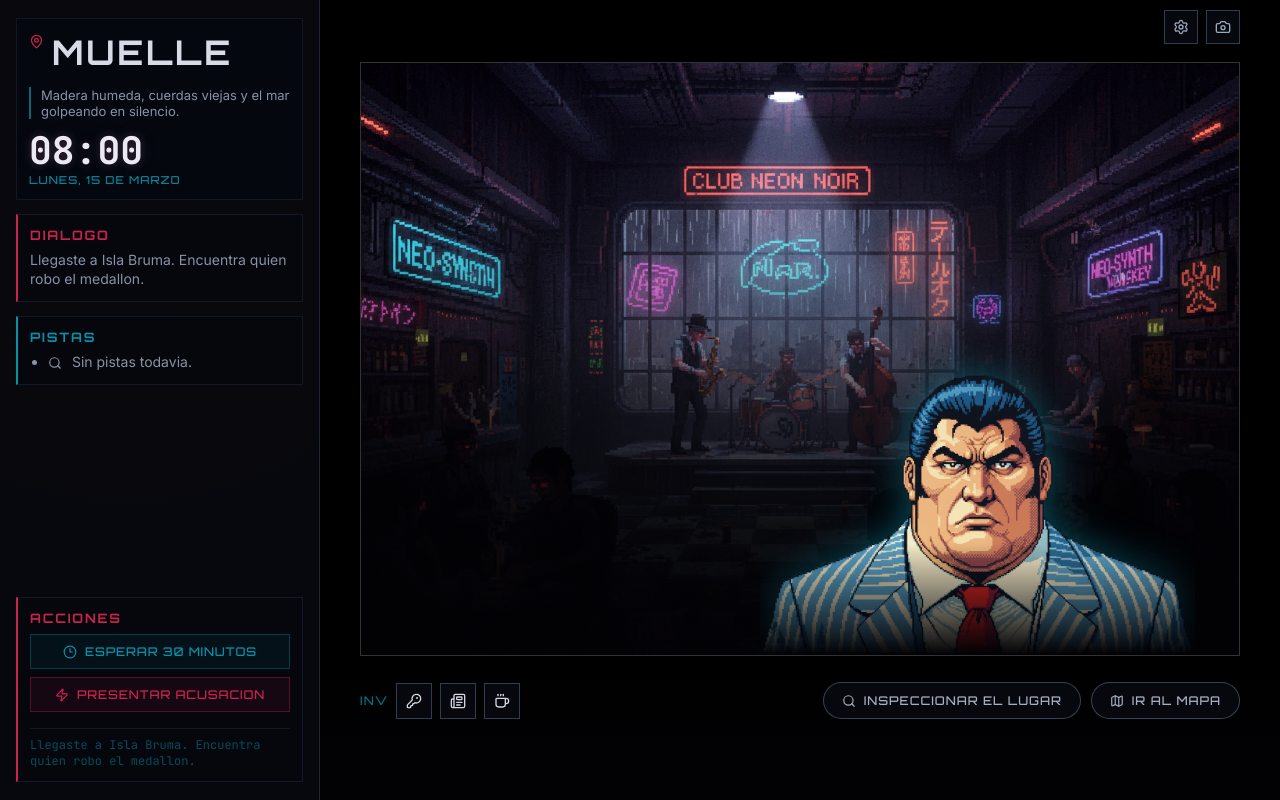
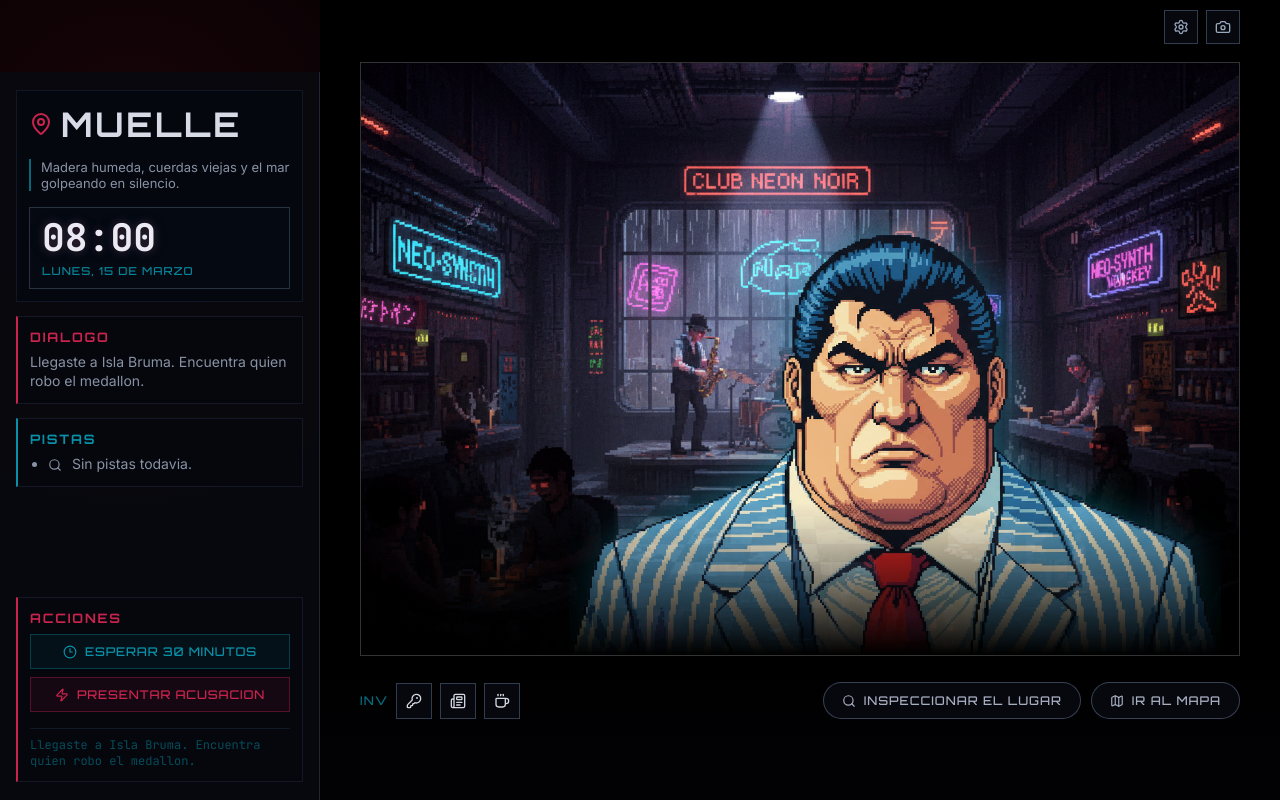
Before and after one commit to javasjavasjavas/game, a React (Vite) app: page / in a window 1280 px wide. Built offline with nearby package versions, Linux system fonts and the light colour scheme.

Commit message:
feat: refine stage/sidebar UX and improve conversation flow with inline responses

```diff
--- a/src/App.tsx
+++ b/src/App.tsx
@@ -127,6 +127,7 @@ export default function App() {
             open={conversationOpen}
             npc={game.conversation?.npc ?? null}
             dialogue={game.conversation?.dialogue ?? null}
+            text={game.conversationText}
             selectingNpc={selectingNpc}
             npcsHere={game.npcsHere}
             onSelectNpc={game.talkToNpc}
--- a/src/components/CursorOverlay.tsx
+++ b/src/components/CursorOverlay.tsx
@@ -23,8 +23,17 @@ export function CursorOverlay({ mode, icon, x, y }: Props) {
       className="cursor-overlay"
       style={{ left: x, top: y }}
     >
-      <span className="cursor-icon">{icon}</span>
-      <span className="cursor-tag">{label}</span>
+      {mode === "talk" ? (
+        <span className="cursor-tag cursor-tag-talk">
+          <span className="cursor-tag-icon">{icon}</span>
+          <span>{label}</span>
+        </span>
+      ) : (
+        <>
+          <span className="cursor-icon">{icon}</span>
+          <span className="cursor-tag">{label}</span>
+        </>
+      )}
     </motion.div>
   );
 }
--- a/src/components/Sidebar.tsx
+++ b/src/components/Sidebar.tsx
@@ -33,12 +33,14 @@ export function Sidebar({
     <aside className={`sidebar ${mobileOpen ? "open" : ""}`}>
       <div className="sidebar-meta">
         <div className="sidebar-room-row">
-          <MapPin size={15} className="sidebar-meta-icon" />
+          <MapPin size={24} className="sidebar-meta-icon" />
           <h1>{roomName.toUpperCase()}</h1>
         </div>
         <p className="sidebar-room-description">{roomDescription}</p>
-        <div className="sidebar-clock">{clock}</div>
-        <div className="sidebar-date">{dateLabel}</div>
+        <div className="sidebar-clock-frame">
+          <div className="sidebar-clock">{clock}</div>
+          <div className="sidebar-date">{dateLabel}</div>
+        </div>
       </div>
 
       <section className="panel">
--- a/src/components/panels/ConversationPanel.tsx
+++ b/src/components/panels/ConversationPanel.tsx
@@ -5,6 +5,7 @@ interface Props {
   open: boolean;
   npc: Npc | null;
   dialogue: DialogueEntry | null;
+  text: string;
   selectingNpc: boolean;
   npcsHere: Npc[];
   onSelectNpc: (npcId: string) => void;
@@ -16,6 +17,7 @@ export function ConversationPanel({
   open,
   npc,
   dialogue,
+  text,
   selectingNpc,
   npcsHere,
   onSelectNpc,
@@ -37,9 +39,7 @@ export function ConversationPanel({
               <h3 className="conversation-speaker">
                 {selectingNpc ? "QUIEN" : npc?.name.split(" ")[0].toUpperCase() || "NADIE"}
               </h3>
-              <p className="conversation-quote">
-                {selectingNpc ? "Con quien quieres hablar?" : dialogue?.intro || "No parece querer hablar."}
-              </p>
+              <p className="conversation-quote">{selectingNpc ? "Con quien quieres hablar?" : text}</p>
             </div>
             <div className="conversation-divider" />
             <div className="detail-choices">
--- a/src/game/data.ts
+++ b/src/game/data.ts
@@ -92,6 +92,11 @@ export const DIALOGUE: Record<string, DialogueEntry> = {
         text: "Donde estuviste todo el dia?",
         onPick: () => "De manana en la playa, luego en el lobby. Despues fui al muelle a tomar aire.",
       },
+      {
+        id: "ana-about-place",
+        text: "Cuentame sobre este lugar.",
+        onPick: () => "Todos esconden algo en esta isla. El silencio siempre cuesta caro.",
+      },
     ],
   },
   bruno: {
@@ -110,6 +115,11 @@ export const DIALOGUE: Record<string, DialogueEntry> = {
         id: "bruno-alibi",
         text: "Donde estabas a las 14:00?",
         onPick: () => "En la playa, seguro. Nadie puede probar lo contrario.",
+      },
+      {
+        id: "bruno-who",
+        text: "Quien eres tu?",
+        onPick: () => "Soy el encargado de mantenimiento. No soy tu sospechoso, detective.",
       },
     ],
   },
@@ -130,6 +140,11 @@ export const DIALOGUE: Record<string, DialogueEntry> = {
         text: "Como estaba Bruno hoy?",
         onPick: () => "Tenso desde el almuerzo. Evitaba mirarme.",
       },
+      {
+        id: "carlos-place",
+        text: "Cuentame sobre este lugar.",
+        onPick: () => "El lobby parece tranquilo, pero de noche todos cambian de cara.",
+      },
     ],
   },
 };
--- a/src/hooks/useGame.ts
+++ b/src/hooks/useGame.ts
@@ -8,6 +8,7 @@ export type CursorMode = "none" | "talk" | "use";
 export function useGame() {
   const [game, setGame] = useState(() => new GameState());
   const [currentTalkNpcId, setCurrentTalkNpcId] = useState<string | null>(null);
+  const [conversationText, setConversationText] = useState("");
   const [inspectOpen, setInspectOpen] = useState(false);
   const [mapOpen, setMapOpen] = useState(false);
   const [selectedInventoryId, setSelectedInventoryId] = useState<string | null>(null);
@@ -60,6 +61,8 @@ export function useGame() {
   const talkToNpc = (npcId: string) => {
     setInspectOpen(false);
     setCurrentTalkNpcId(npcId);
+    const dialogue = game.getDialogue(npcId);
+    setConversationText(dialogue?.intro || "No parece querer hablar.");
   };
 
   const openTalkSelector = () => {
@@ -75,14 +78,20 @@ export function useGame() {
     }
     setInspectOpen(false);
     setCurrentTalkNpcId("selector");
+    setConversationText("Con quien quieres hablar?");
   };
 
-  const closeConversation = () => setCurrentTalkNpcId(null);
+  const closeConversation = () => {
+    setCurrentTalkNpcId(null);
+    setConversationText("");
+  };
 
   const pickDialogueOption = (npcId: string, optionId: string) => {
+    let response = "";
     mutate((draft) => {
-      draft.pickDialogue(npcId, optionId);
+      response = draft.pickDialogue(npcId, optionId);
     });
+    setConversationText(response);
   };
 
   const solve = (npcId: string) => {
@@ -114,6 +123,7 @@ export function useGame() {
     selectedItem,
     cursorMode,
     currentTalkNpcId,
+    conversationText,
     inspectOpen,
     mapOpen,
     selectedInventoryId,
--- a/src/styles/app.css
+++ b/src/styles/app.css
@@ -10,6 +10,7 @@
   --line: rgba(61, 73, 94, 0.45);
   --panel: rgba(8, 9, 15, 0.92);
   --lane-side: 40px;
+  --stage-top-offset: 72px;
 }
 
 * {
@@ -61,7 +62,8 @@ button {
 .sidebar {
   width: 320px;
   min-width: 320px;
-  height: 100%;
+  height: calc(100% - var(--stage-top-offset));
+  margin-top: var(--stage-top-offset);
   background: var(--panel);
   border-right: 1px solid var(--line);
   padding: 18px 16px;
@@ -80,13 +82,13 @@ button {
 
 .sidebar-room-row {
   display: flex;
-  align-items: flex-start;
+  align-items: center;
   gap: 8px;
 }
 
 .sidebar-meta-icon {
   color: var(--cyber-pink);
-  margin-top: 3px;
+  margin-top: 0;
 }
 
 .sidebar-meta h1 {
@@ -107,7 +109,6 @@ button {
 }
 
 .sidebar-clock {
-  margin-top: 12px;
   font-family: "JetBrains Mono", monospace;
   font-size: 38px;
   line-height: 1;
@@ -117,12 +118,19 @@ button {
 }
 
 .sidebar-date {
-  margin-top: 4px;
+  margin-top: 8px;
   text-transform: uppercase;
   font-family: Orbitron, sans-serif;
   letter-spacing: 0.09em;
   color: rgba(8, 145, 168, 0.9);
   font-size: 11px;
+}
+
+.sidebar-clock-frame {
+  margin-top: 16px;
+  border: 1px solid rgba(61, 73, 94, 0.65);
+  background: rgba(6, 10, 18, 0.72);
+  padding: 10px 12px;
 }
 
 .panel {
@@ -308,25 +316,17 @@ button {
 .stage-overlay {
   position: absolute;
   inset: 0;
-  background: linear-gradient(
-    to top,
-    rgba(2, 2, 5, 0.98) 0%,
-    rgba(2, 2, 5, 0.94) 22%,
-    rgba(2, 2, 5, 0.68) 42%,
-    rgba(2, 2, 5, 0.3) 58%,
-    rgba(2, 2, 5, 0.08) 72%,
-    rgba(2, 2, 5, 0) 84%
-  );
+  background: linear-gradient(to top, #000 0%, rgba(0, 0, 0, 0) 50%);
   z-index: 6;
   pointer-events: none;
 }
 
 .character-wrap {
   position: absolute;
-  right: 5%;
+  right: 2%;
   bottom: 0;
-  width: min(34vw, 500px);
-  height: min(70vh, 820px);
+  width: min(51vw, 750px);
+  height: min(95vh, 1230px);
   z-index: 12;
   display: flex;
   align-items: flex-end;
@@ -548,14 +548,14 @@ button {
   letter-spacing: 0.08em;
   text-transform: uppercase;
   color: var(--cyber-blue);
-  font-size: 15px;
+  font-size: 22px;
 }
 
 .conversation-quote {
   margin: 0;
   font-style: italic;
   color: #b8bfd1;
-  font-size: 19px;
+  font-size: clamp(20px, 1.8vw, 45px);
   line-height: 1.35;
 }
 
@@ -570,10 +570,16 @@ button {
   background: transparent;
   color: #97a3bb;
   text-align: left;
-  padding: 0;
+  padding: 6px 8px;
   font-family: "JetBrains Mono", monospace;
-  font-size: 18px;
+  font-size: clamp(20px, 1.9vw, 42px);
   line-height: 1.35;
+  transition: color 120ms ease, background-color 120ms ease;
+}
+
+.talk-option:hover {
+  color: #d3d9e4;
+  background: rgba(201, 35, 78, 0.05);
 }
 
 .talk-option.end {
@@ -611,6 +617,21 @@ button {
   border-radius: 6px;
 }
 
+.cursor-tag-talk {
+  display: inline-flex;
+  align-items: center;
+  gap: 8px;
+  padding: 7px 12px;
+}
+
+.cursor-tag-icon {
+  width: 18px;
+  height: 18px;
+  display: inline-flex;
+  align-items: center;
+  justify-content: center;
+}
+
 @media (max-width: 1080px) {
   .conversation-layout {
     grid-template-columns: 1fr;
@@ -621,7 +642,7 @@ button {
   }
 
   .talk-option {
-    font-size: 16px;
+    font-size: 20px;
   }
 }
 
@@ -642,6 +663,8 @@ button {
     bottom: 0;
     width: 300px;
     min-width: 300px;
+    height: 100%;
+    margin-top: 0;
     transform: translateX(-100%);
     transition: transform 170ms ease-out;
     z-index: 105;
```
